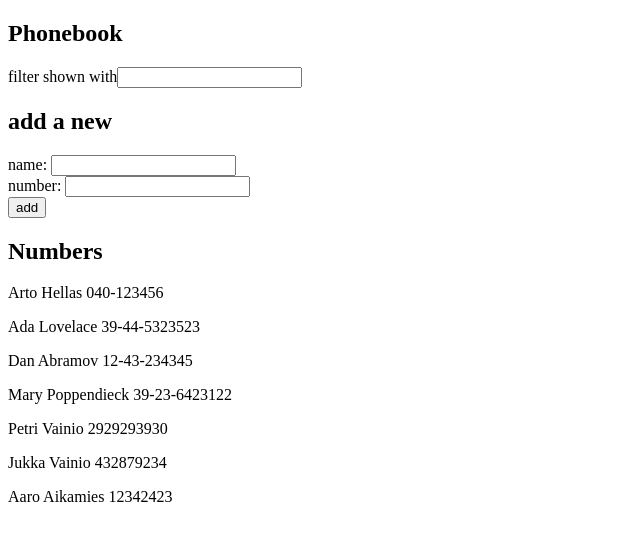
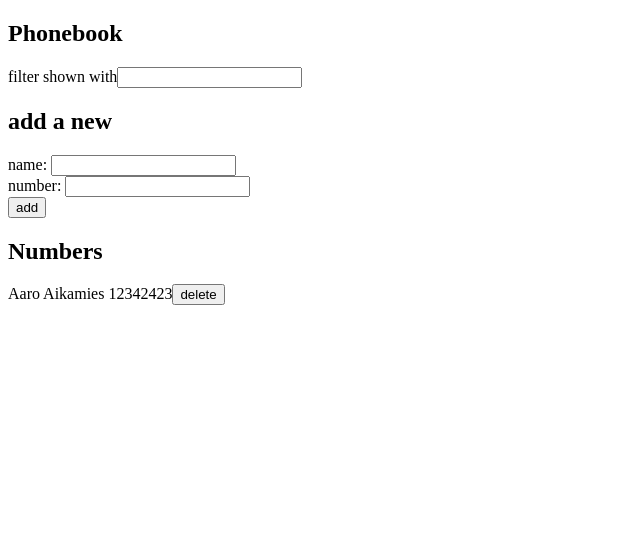
Before and after one commit to petrijuhanii/petrijuhanii, a React (Create React App) app in the folder osa2/puhelinluettelo/: page / in a window 1280 px wide. Shown: the top 540 px of the page, without its empty margins (0-640 px from the left). Built offline with nearby package versions, Linux system fonts and the light colour scheme; data requests are answered from the project's data file.

Commit message:
osa 2.17

```diff
--- a/osa2/puhelinluettelo/db.json
+++ b/osa2/puhelinluettelo/db.json
@@ -1,35 +1,5 @@
 {
   "persons": [
-    {
-      "name": "Arto Hellas",
-      "number": "040-123456",
-      "id": 1
-    },
-    {
-      "name": "Ada Lovelace",
-      "number": "39-44-5323523",
-      "id": 2
-    },
-    {
-      "name": "Dan Abramov",
-      "number": "12-43-234345",
-      "id": 3
-    },
-    {
-      "name": "Mary Poppendieck",
-      "number": "39-23-6423122",
-      "id": 4
-    },
-    {
-      "name": "Petri Vainio",
-      "number": "2929293930",
-      "id": 5
-    },
-    {
-      "name": "Jukka Vainio",
-      "number": "432879234",
-      "id": 6
-    },
     {
       "name": "Aaro Aikamies",
       "number": "12342423",
--- a/osa2/puhelinluettelo/src/App.js
+++ b/osa2/puhelinluettelo/src/App.js
@@ -1,10 +1,11 @@
 import { useState, useEffect } from 'react'
 import noteService from './services/notes'
 
-const Person = ({person}) => {
+const Person = ({person, deletePerson}) => {
   return (
     <div>
-      <p>{person.name} {person.number}</p>
+      {person.name} {person.number}
+      <button onClick={deletePerson}> delete</button>
     </div>
   )
 }
@@ -54,8 +55,7 @@ const PersonForm = (props) => {
 }
 
 const App = () => {
-  const [persons, setPersons] = useState([
-  ])
+  const [persons, setPersons] = useState([])
   const [newName, setNewName] = useState('')
   const [newNumber, setNewNumber] = useState('')
   const [newFilter, setNewFilter] = useState('')
@@ -91,6 +91,19 @@ const App = () => {
     }
   }
 
+  const deletePerson = id => {
+    if (window.confirm("Do you really want to delete?")) {
+      noteService
+      .deleteId(id)
+        .then(deletedP => {
+        setPersons(persons.map(person => person.id !== id ? person : deletedP))
+      })
+      window.location.reload()
+    }
+
+
+  }
+
   const personsToShow = showAll
   ? persons
   : persons.filter(person => person.name.toLowerCase().includes(newFilter))
@@ -107,7 +120,7 @@ const App = () => {
       setNewNumber={setNewNumber}/>
       <h2>Numbers</h2>
       {personsToShow.map(person =>
-        <Person key={person.name} person={person}/>)}
+        <Person key={person.name} person={person} deletePerson={() => deletePerson(person.id)}/>)}
     </div>
   )
 
--- a/osa2/puhelinluettelo/src/services/notes.js
+++ b/osa2/puhelinluettelo/src/services/notes.js
@@ -11,9 +11,9 @@ const create = newObject => {
   return request.then(response => response.data)
 }
 
-const update = (id, newObject) => {
-  const request = axios.put(`${baseUrl}/${id}`, newObject)
+const deleteId = (id) => {
+  const request = axios.delete(`${baseUrl}/${id}`)
   return request.then(response => response.data)
 }
 
-export default { getAll, create, update }
+export default { getAll, create, deleteId }
```
